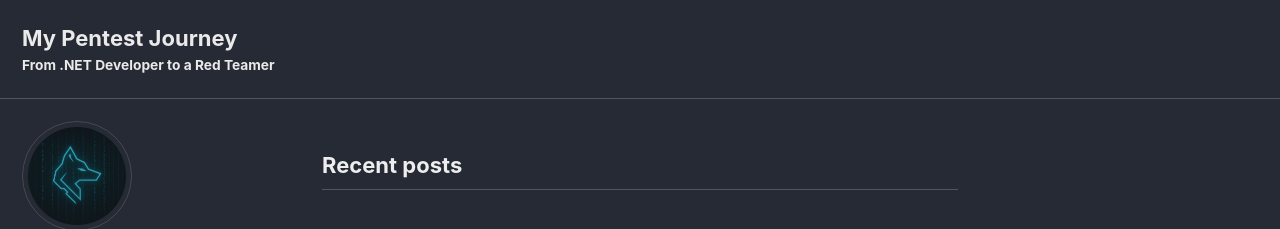
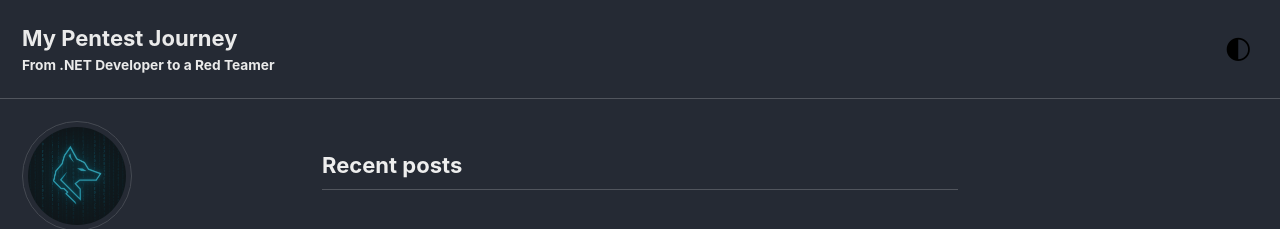
Before and after one commit to Byt3w0lf/byt3w0lf.github.io, a Jekyll site: the page built from index.html, in a window 1280 px wide. Shown: the top 229 px of the page. Built offline with Jekyll 4.4.1, drawn with Linux system fonts in a browser that asks for light colours; cached includes are drawn as plain includes; the list of posts is cut into pages by our own code.

Commit message:
Fixing theme toggle

```diff
--- a/_includes/masthead.html
+++ b/_includes/masthead.html
@@ -33,11 +33,7 @@
           <div class="navicon"></div>
         </button>
         <ul class="hidden-links hidden"></ul>
-        <ul class="nav">
-          {% for item in site.data.navigation.main %}
-            <li><a href="{{ item.url }}">{{ item.title }}</a></li>
-          {% endfor %}
-        </ul>
+        {% include theme-toggle.html %}
       </nav>
     </div>
   </div>
```
